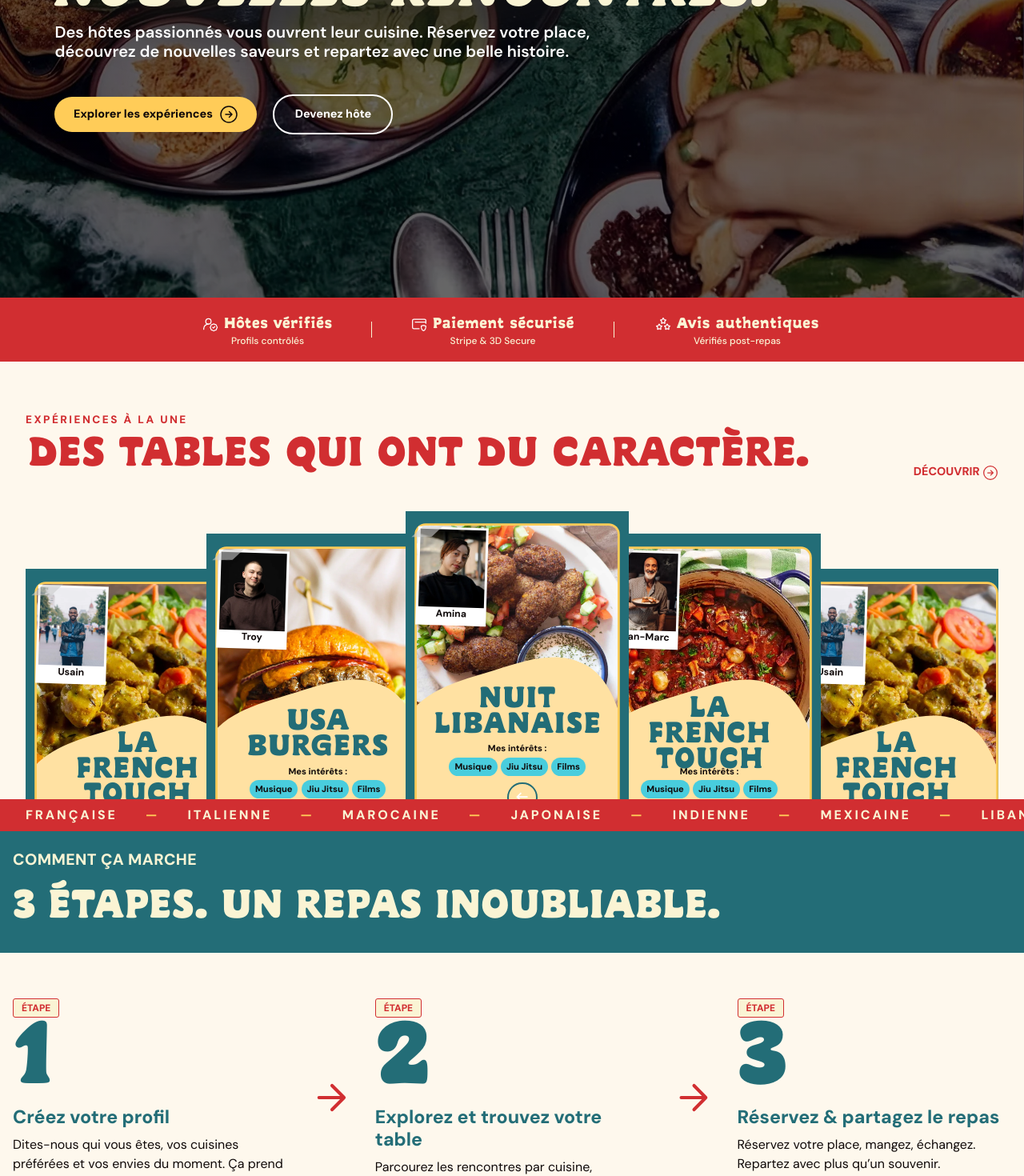
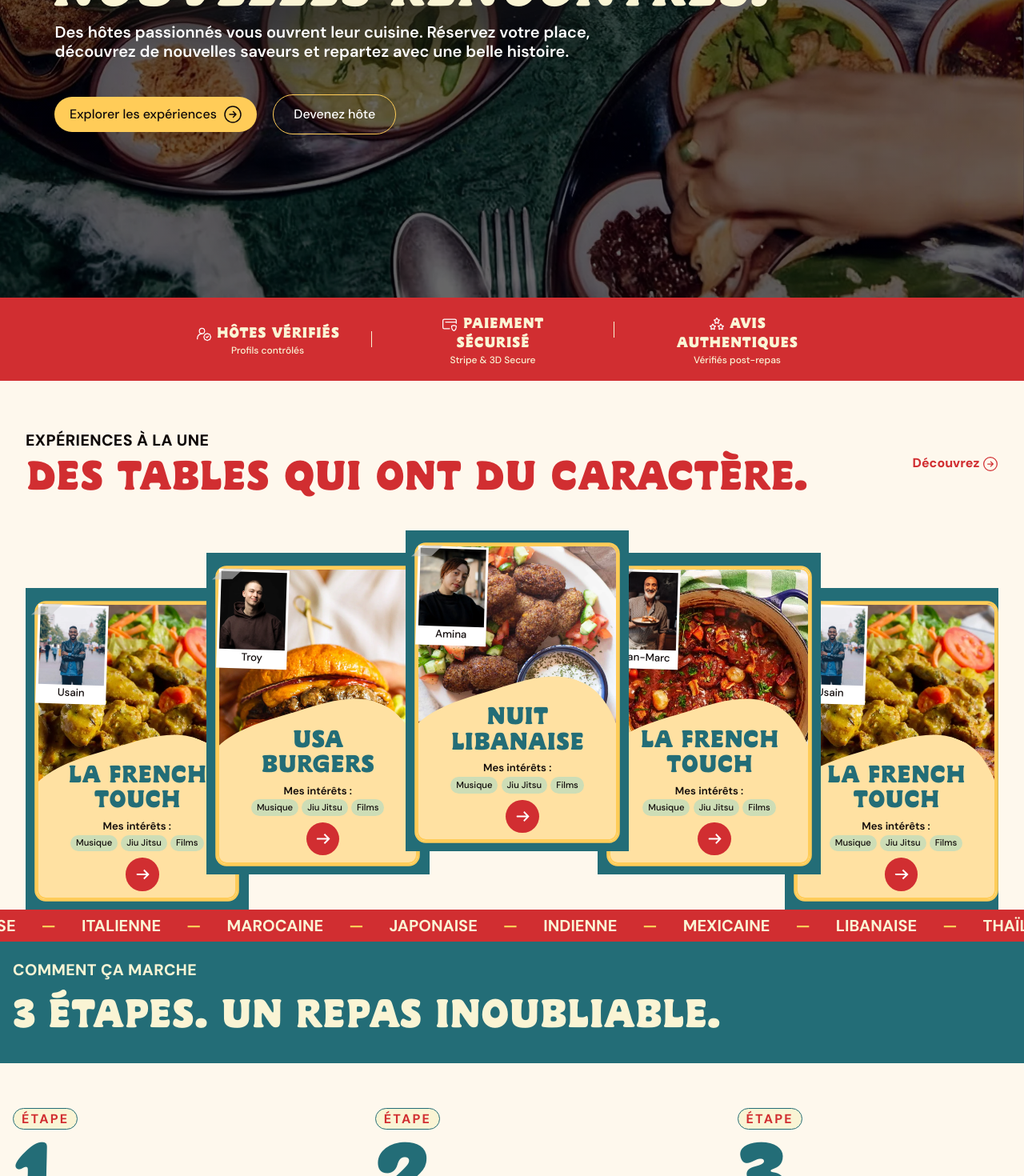
Before and after one commit to Mahkalix/PlateMate, a React (Vite) app in the folder frontend/: page / in a window 1280 px wide. Shown: the part 380-1850 px from the top of the page at 80% size. Built offline with nearby package versions, Linux system fonts and the light colour scheme.

Commit message:
Corriger les cartes tronquées et aligner les neuf détails de l’accueil sur Figma
Build TypeScript/Vite, géométrie responsive de 320 à 1440 px et ouverture des cartes vérifiés dans Chrome.

```diff
--- a/frontend/scss/7_components/_app-chrome.scss
+++ b/frontend/scss/7_components/_app-chrome.scss
@@ -102,12 +102,17 @@
   &__social {
     display: flex;
     gap: 16px;
-    a {
+    > span,
+    > a {
       display: grid;
       place-items: center;
       font-size: 1.4rem;
-      width: 36px;
-      height: 36px;
+      width: 40px;
+      height: 40px;
+      img {
+        width: 32px;
+        height: 32px;
+      }
       background: var(--pm-cream);
       color: var(--pm-red);
       border-radius: 10px;
@@ -135,6 +140,13 @@
     display: flex;
     gap: clamp(20px, 4.17vw, 60px);
     justify-content: center;
-    font-size: 0.72rem;
+    align-items: baseline;
+    font:
+      400 12px/16px "DM Sans",
+      sans-serif;
+    a,
+    span {
+      font: inherit;
+    }
   }
 }
--- a/frontend/scss/7_components/_host-card.scss
+++ b/frontend/scss/7_components/_host-card.scss
@@ -16,6 +16,14 @@
     border-radius: 4cqw;
     box-shadow: 0 0 0 1cqw var(--pm-yellow);
     overflow: hidden;
+    &::after {
+      content: "";
+      position: absolute;
+      inset: 0;
+      border: 1cqw solid var(--pm-yellow);
+      border-radius: inherit;
+      pointer-events: none;
+    }
     background: #ffe1a2;
   }
   &__meal {
@@ -48,15 +56,16 @@
     place-content: center;
     height: 17.3%;
     font:
-      900 11.5cqw/1 "BBB ReadMe",
+      900 9.46cqw/1.2 "BBB ReadMe",
       serif;
     text-transform: uppercase;
+    letter-spacing: -0.025em;
   }
   &__interests {
     top: 73.54%;
     color: var(--pm-ink);
     font:
-      700 4cqw/1.2 "DM Sans",
+      600 4.73cqw/1 "DM Sans",
       sans-serif;
   }
   &__tags {
@@ -66,7 +75,10 @@
     margin-top: 1.6cqw;
     span {
       border-radius: 100px;
-      background: #49cddd;
+      background: #cdddb6;
+      font:
+        500 4.05cqw/1 "DM Sans",
+        sans-serif;
       padding: 1.7cqw 2.5cqw;
       white-space: nowrap;
     }
@@ -77,13 +89,14 @@
     left: 45.1%;
     width: 15%;
     aspect-ratio: 1;
-    border: 2px solid currentColor;
+    background: var(--pm-red);
+    box-shadow: 0 0 0 2px var(--pm-red);
     border-radius: 50%;
     display: grid;
     place-items: center;
     img {
       width: 60%;
-      transform: rotate(180deg);
+      display: block;
     }
   }
   &__portrait {
@@ -96,7 +109,7 @@
     background: white;
     color: var(--pm-ink);
     font:
-      700 4.4cqw/1.45 "DM Sans",
+      500 4.73cqw/1.45 "DM Sans",
       sans-serif;
     img {
       width: 100%;
--- a/frontend/scss/8_sections/_app-pages.scss
+++ b/frontend/scss/8_sections/_app-pages.scss
@@ -74,51 +74,59 @@
 .pm-section-heading {
   display: flex;
   justify-content: space-between;
-  align-items: flex-end;
+  align-items: center;
   gap: 20px;
   min-height: 92px;
   margin-bottom: 0;
   .pm-eyebrow {
-    color: var(--pm-red);
-    margin-bottom: 4px;
+    color: var(--pm-ink);
+    font-size: clamp(1rem, 1.53vw, 1.375rem);
+    letter-spacing: 0.02em;
+    line-height: 1.2;
+    margin-bottom: 8px;
   }
   h2 {
     color: var(--pm-red);
     font-family: "DM Sans", sans-serif;
     font-size: clamp(1.8rem, 3vw, 3rem);
   }
+  h2 {
+    margin: 0;
+  }
   > a {
+    position: relative;
+    z-index: 3;
     color: var(--pm-red);
-    text-transform: uppercase;
-    font-size: 0.9rem;
+    text-transform: none;
+    font-size: 1rem;
     font-weight: 800;
     text-underline-offset: 4px;
   }
 }
 .pm-featured__cards {
   position: relative;
-  aspect-ratio: 1292 / 457;
+  aspect-ratio: 1292 / 578;
   margin-top: -32px;
   .pm-table-card {
     position: absolute;
     width: 22.91%;
-    top: 33.04%;
+    top: 26.125%;
     &:nth-child(1) {
       left: 0;
     }
     &:nth-child(2) {
       left: 18.58%;
-      top: 22.76%;
+      top: 18%;
       z-index: 1;
     }
     &:nth-child(3) {
       left: 39.09%;
-      top: 16.19%;
+      top: 12.8%;
       z-index: 2;
     }
     &:nth-child(4) {
       left: 58.82%;
-      top: 22.76%;
+      top: 18%;
       z-index: 1;
     }
     &:nth-child(5) {
@@ -152,13 +160,24 @@
   background: var(--pm-red);
   color: var(--pm-cream);
   font-weight: 900;
-  letter-spacing: 0.18em;
+  letter-spacing: 0;
+  display: flex;
+  align-items: center;
+  justify-content: center;
+  gap: 32px;
+  font-size: 20px;
+  font-weight: 700;
+  b {
+    font-weight: inherit;
+    flex: none;
+  }
   text-align: center;
   span {
-    padding: 0 clamp(12px, 2.22vw, 32px);
+    padding: 0;
     color: var(--pm-yellow);
   }
   &--teal {
+    letter-spacing: 0.12em;
     background: var(--pm-teal);
   }
 }
@@ -234,15 +253,18 @@
   > span {
     display: inline-block;
     padding: 2px 10px;
-    border: 1px solid currentColor;
-    border-radius: 3px;
+    border: 1px solid var(--pm-teal);
+    border-radius: 999px;
     color: var(--pm-red);
     background: var(--pm-cream);
     text-transform: uppercase;
-    font-size: 0.75rem;
-    font-weight: 800;
+    font-size: 1rem;
+    line-height: 21px;
+    letter-spacing: 0.14em;
+    font-weight: 700;
   }
   > strong {
+    margin-top: 12px;
     display: block;
     color: var(--pm-teal);
     font:
@@ -258,6 +280,8 @@
   }
   p {
     max-width: 348px;
+    line-height: 1.625;
+    font-weight: 500;
     margin-bottom: 0;
   }
 }
@@ -510,6 +534,12 @@
         900 1rem/24px "BBB ReadMe",
         serif;
     }
+    span {
+      text-transform: uppercase;
+    }
+    small {
+      text-transform: none;
+    }
     span:not(:last-child) {
       border: 0;
     }
@@ -528,7 +558,21 @@
         sans-serif;
     }
   }
-  .pm-header__login {
+  .pm-header .pm-nav a {
+    font-size: 1rem;
+    font-weight: 700;
+    letter-spacing: 0.08em;
+  }
+  .pm-header .pm-nav a:first-child {
+    font-weight: 800;
+    text-decoration: underline;
+    text-underline-offset: 6px;
+  }
+  .pm-header .pm-header__login {
+    font-size: 1rem;
+    font-weight: 500;
+    text-transform: none;
+    letter-spacing: 0;
     min-width: 165px;
     min-height: 42px;
     padding: 8px 16px;
@@ -539,6 +583,14 @@
     height: 24px;
   }
   .pm-hero__actions {
+    .pm-button {
+      font-size: 1rem;
+      font-weight: 500;
+    }
+    .pm-button--outline {
+      border-color: var(--pm-yellow);
+      border-width: 1px;
+    }
     align-items: center;
     .pm-button:first-child {
       min-width: 253px;
--- a/frontend/src/app/components/WordBanner.tsx
+++ b/frontend/src/app/components/WordBanner.tsx
@@ -14,8 +14,8 @@ export function WordBanner({
     >
       {words.map((word, index) => (
         <Fragment key={word}>
-          {index > 0 && <span> — </span>}
-          {word}
+          {index > 0 && <span>—</span>}
+          <b>{word}</b>
         </Fragment>
       ))}
     </div>
--- a/frontend/src/app/sections/FeaturedTables.tsx
+++ b/frontend/src/app/sections/FeaturedTables.tsx
@@ -9,7 +9,7 @@ export function FeaturedTables() {
           <h2>Des tables qui ont du caractère.</h2>
         </div>
         <a href="#cartes">
-          Découvrir <img src="/home/ArrowRightCircle1.svg" alt="" />
+          Découvrez <img src="/home/ArrowRightCircle1.svg" alt="" />
         </a>
       </div>
       <Featured />
--- a/frontend/src/app/sections/HomeFooter.tsx
+++ b/frontend/src/app/sections/HomeFooter.tsx
@@ -9,7 +9,9 @@ export function HomeFooter() {
           <img src="/home/ColourWhite.webp" alt="PlateMate, accueil" />
         </a>
         <div className="pm-footer__social">
-          <img src="/home/Tiktok.svg" alt="TikTok" />
+          <span>
+            <img src="/home/Tiktok.svg" alt="TikTok" />
+          </span>
           <a
             href="https://www.instagram.com/weareplatemate/"
             aria-label="Instagram PlateMate"
@@ -22,7 +24,7 @@ export function HomeFooter() {
         </nav>
       </div>
       <div className="pm-footer__bottom">
-        <span>© 2026 PlateMate. Tous droits réservés.</span>
+        <span>© 2025 PlateMate. Tous droits réservés.</span>
         <div className="pm-footer__legal">
           <Link to="/mentions-legales">Mentions légales</Link>
           <a href="/mentions-legales#privacy-title">Confidentialité</a>
```
